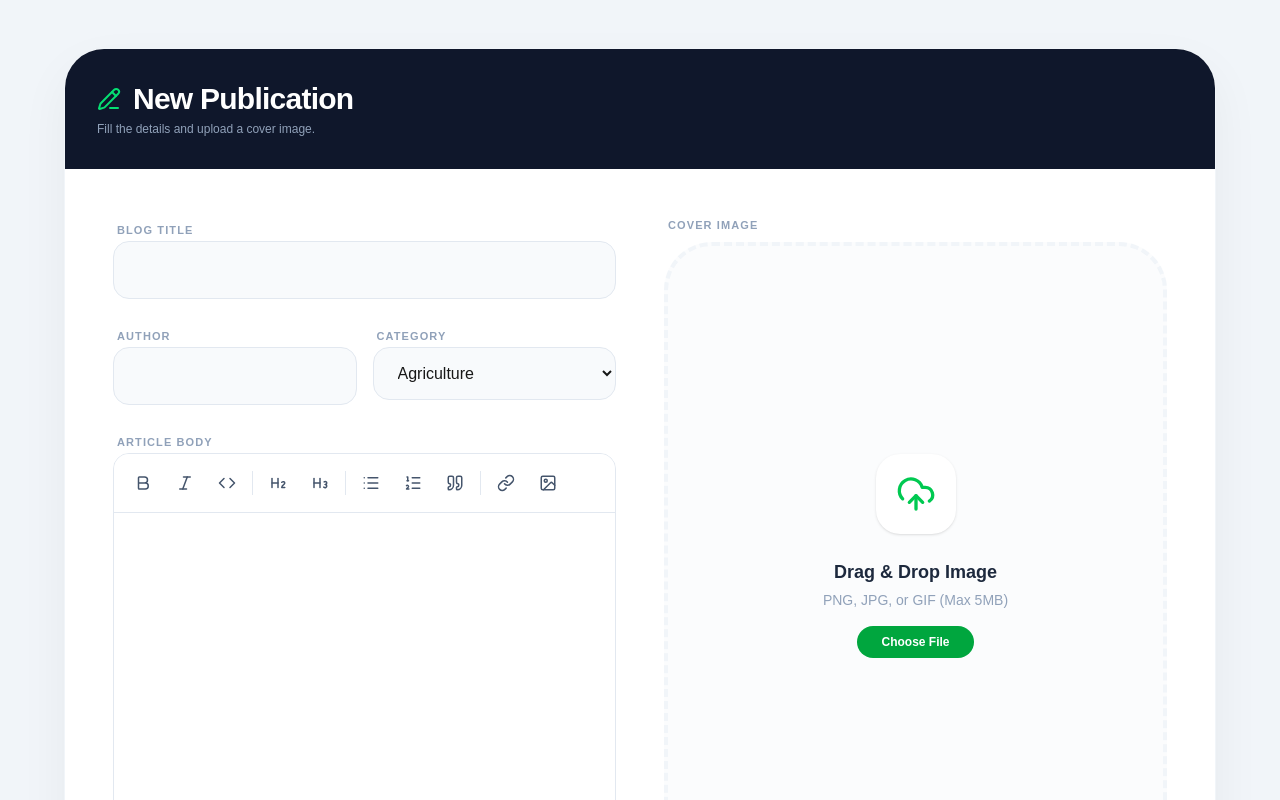
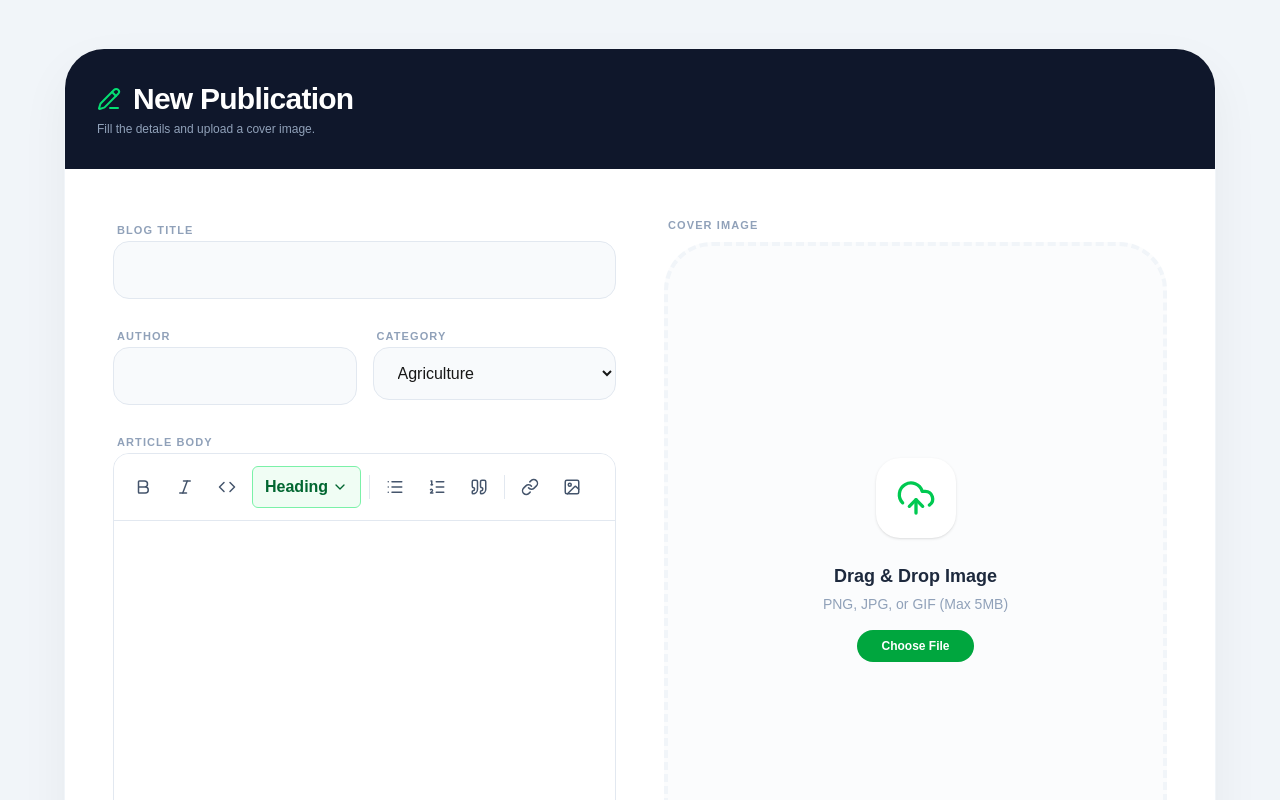
Before and after one commit to waleedshafqat36/frontend-blog, a Next.js app in the folder agriculture-blogs/: page /Admin in a window 1280 px wide. Shown: the top 800 px of the page. Built offline with nearby package versions, Linux system fonts and the light colour scheme.

Commit message:
Live preview done

```diff
--- a/agriculture-blogs/app/Admin/page.tsx
+++ b/agriculture-blogs/app/Admin/page.tsx
@@ -149,7 +149,7 @@ const AddBlogForm = () => {
             </div>
 
             {/* RIGHT COLUMN: IMAGE */}
-            <div className="flex flex-col">
+             <div className="flex flex-col">
               <label className="text-[11px] font-black uppercase tracking-widest text-slate-400 ml-1 mb-2">
                 Cover Image
               </label>
@@ -191,7 +191,17 @@ const AddBlogForm = () => {
                 </div>
               </div>
             </div>
-          </div>
+             <div className="p-6 border border-green-200 rounded-2xl bg-gradient-to-b from-green-50 to-white shadow-md min-h-[400px] overflow-auto transition-all hover:shadow-xl">
+  <h2 className="text-2xl font-bold mb-6 text-green-600 tracking-wide border-b pb-2 border-green-200">
+    Live Preview
+  </h2>
+
+  <div
+    className="prose max-w-full text-green-900"
+    dangerouslySetInnerHTML={{ __html: formData.content }}
+  />
+</div>
+            </div>
 
           {/* ACTIONS */}
           <div className="mt-12 flex justify-end gap-4 border-t border-slate-100 pt-8">
--- a/agriculture-blogs/components/BlogEditor.tsx
+++ b/agriculture-blogs/components/BlogEditor.tsx
@@ -19,6 +19,7 @@ import {
   Unlink,
 } from 'lucide-react'
 import dynamic from 'next/dynamic'
+import { ChevronDown } from "lucide-react"
 
 const ImageUploadButton = dynamic(() => import('./ImageUploadButton'), {
   ssr: false,
@@ -39,15 +40,18 @@ type Props = {
 }
 
 export default function BlogEditor({ value, onChange }: Props) {
-  const fileInputRef = useRef<HTMLInputElement>(null)
+  // const fileInputRef = useRef<HTMLInputElement>(null)
   const [showLinkInput, setShowLinkInput] = useState(false)
   const [linkUrl, setLinkUrl] = useState('')
+  const [open, setOpen] = useState(false)
+
+
 
   const editor = useEditor({
     extensions: [
       StarterKit.configure({
         heading: {
-          levels: [2, 3],
+          levels: [1,2,3,4,5,6],
         },
         codeBlock: {
           languageClassPrefix: 'language-',
@@ -87,6 +91,11 @@ export default function BlogEditor({ value, onChange }: Props) {
       editor.commands.setContent(value)
     }
   }, [value, editor])
+  const toggleHeading = (level: number) => {
+    if (!editor) return null
+    editor.chain().focus().toggleHeading({ level }).run()
+    setOpen(false)
+  }
 
   const handleAddImage = (url: string) => {
     if (editor) {
@@ -146,8 +155,6 @@ export default function BlogEditor({ value, onChange }: Props) {
   const toggleCode = () => editor?.chain().focus().toggleCode().run()
   const toggleBulletList = () => editor?.chain().focus().toggleBulletList().run()
   const toggleOrderedList = () => editor?.chain().focus().toggleOrderedList().run()
-  const toggleHeading2 = () => editor?.chain().focus().toggleHeading({ level: 2 }).run()
-  const toggleHeading3 = () => editor?.chain().focus().toggleHeading({ level: 3 }).run()
   const toggleBlockquote = () => editor?.chain().focus().toggleBlockquote().run()
 
   const ToolbarButton = ({
@@ -204,21 +211,35 @@ export default function BlogEditor({ value, onChange }: Props) {
           isActive={editor.isActive('code')}
         />
 
-        <div className="w-px h-6 bg-slate-200" />
+        <div className="relative inline-block">
+      {/* Main button */}
+      <button
+        onClick={() => setOpen(!open)}
+        className={`flex items-center gap-1 px-3 py-2 rounded-md border border-green-300 bg-green-50 text-green-800 font-semibold hover:bg-green-100 transition`}
+      >
+        Heading
+        <ChevronDown size={16} />
+      </button>
 
-        <ToolbarButton
-          onClick={toggleHeading2}
-          icon={Heading2}
-          title="Heading 2"
-          isActive={editor.isActive('heading', { level: 2 })}
-        />
-        <ToolbarButton
-          onClick={toggleHeading3}
-          icon={Heading3}
-          title="Heading 3"
-          isActive={editor.isActive('heading', { level: 3 })}
-        />
-
+      {/* Dropdown */}
+      {open && (
+        <div className="absolute top-full left-0 mt-1 w-40 bg-white border border-green-200 rounded-md shadow-lg z-50">
+          {[1, 2, 3, 4, 5, 6].map((level) => (
+            <button
+              key={level}
+              onClick={() => toggleHeading(level)}
+              className={`w-full text-left px-4 py-2 hover:bg-green-100 font-medium ${
+                editor.isActive("heading", { levels: level })
+                  ? "bg-green-100 text-green-700"
+                  : "text-green-800"
+              }`}
+            >
+              H{level} Heading
+            </button>
+          ))}
+        </div>
+      )}
+    </div>
         <div className="w-px h-6 bg-slate-200" />
 
         <ToolbarButton
--- a/agriculture-blogs/components/ImageUploadButton.tsx
+++ b/agriculture-blogs/components/ImageUploadButton.tsx
@@ -15,8 +15,10 @@ export default function ImageUploadButton({ onImageUpload }: Props) {
     const file = e.target.files?.[0]
     if (!file) return
 
-    const cloudName = process.env.NEXT_PUBLIC_CLOUDINARY_CLOUD_NAME
-    const uploadPreset = 'agriculture_blog'
+    const cloudName = process.env.NEXT_PUBLIC_CLOUDINARY_CLOUD_NAME;
+    console.log(cloudName);
+
+    const uploadPreset = 'agriculture_log' // Ensure this preset exists in your Cloudinary settings
 
     if (!cloudName) {
       alert(
--- a/agriculture-blogs/lib/cloudinary.ts
+++ b/agriculture-blogs/lib/cloudinary.ts
@@ -1,7 +1,7 @@
 import {v2 as cloudinary} from 'cloudinary';
 
 cloudinary.config({
-  cloud_name: process.env.CLOUDINARY_NAME,
+  cloud_name: process.env.NEXT_PUBLIC_CLOUDINARY_CLOUD_NAME,
   api_key: process.env.CLOUDINARY_API_KEY,
   api_secret: process.env.CLOUDINARY_API_SECRET_KEY,
   secure: true,
```
